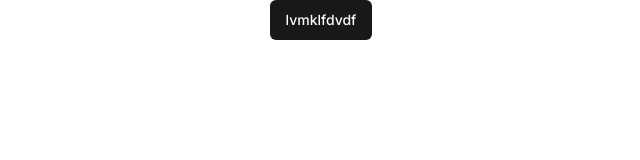
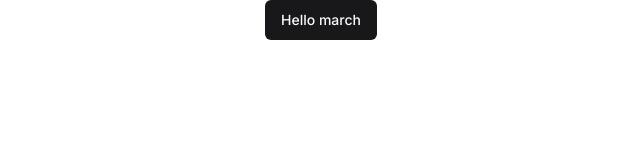
Before and after one commit to bimashazaman/varygen, a Next.js app: page / in a window 1280 px wide. Shown: the top 160 px of the page, without its empty margins (319-959 px from the left). Built offline with nearby package versions, Linux system fonts and the light colour scheme.

Commit message:
Initial commit

```diff
--- a/app/page.tsx
+++ b/app/page.tsx
@@ -4,7 +4,7 @@ export default function Home() {
   return (
     <>
       <div className='text-center'>
-        <Button>lvmklfdvdf</Button>
+        <Button>Hello march</Button>
       </div>
     </>
   )
```
